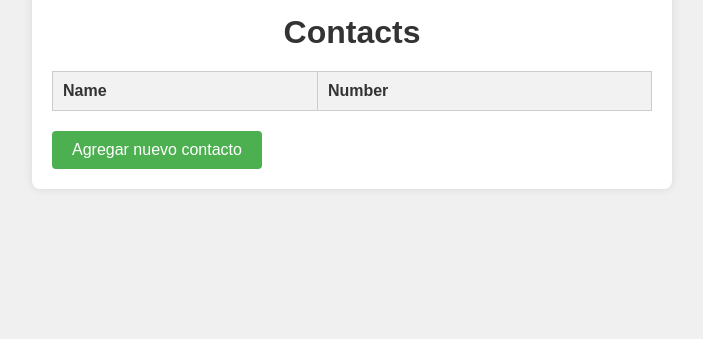
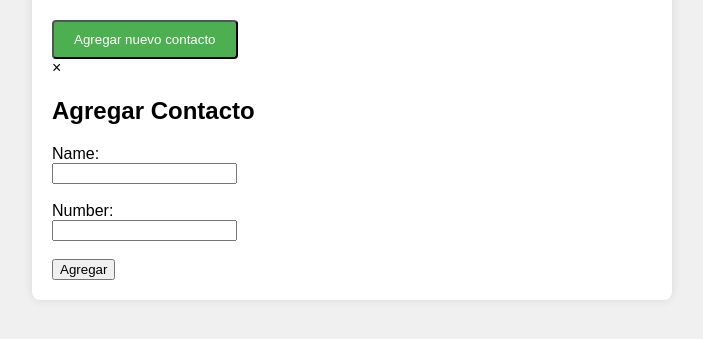
Before and after one commit to ovidionavarro/WhatsApp-P2P, a Flask app: page /contacts in a window 1280 px wide. Shown: the part 319-658 px from the top of the page, without its empty margins (288-991 px from the left). Run offline with Flask 3, Linux system fonts and the light colour scheme; lists and menus that the app fills with data are empty.

Commit message:
add contact button unfinished

```diff
--- a/templates/contacts.html
+++ b/templates/contacts.html
@@ -21,13 +21,33 @@
         <tbody>
         {% for contact in contacts %}
         <tr>
-            <td>C1</td>
-            <td>C2</td>
+            <td>{{ contact.name }}</td>
+            <td>{{ contact.number }}</td>
         </tr>
         {% endfor %}
         </tbody>
     </table>
-    <a href="/" class="btn">Agregar nuevo contacto</a>
+
+    <button id="addContactBtn" class="btn">Agregar nuevo contacto</button>
+
+    <!-- Popup Form -->
+    <div id="popupForm" class="popup-form-container">
+        <div class="popup-form-content">
+            <span class="close-btn">&times;</span>
+            <h2>Agregar Contacto</h2>
+            <form id="addContactForm" action="/singup" method="POST">
+                <label for="name">Name:</label><br>
+                <input type="text" id="name" name="name" required><br><br>
+
+                <label for="number">Number:</label><br>
+                <input type="text" id="number" name="number" required><br><br>
+
+                <input type="submit" value="Agregar">
+            </form>
+        </div>
+    </div>
 </div>
+
+<script src="{{ url_for('static', filename='script.js') }}"></script>
 </body>
 </html>
--- a/templates/singup.html
+++ b/templates/singup.html
@@ -10,7 +10,7 @@
 <div class="form-container">
     <a href="/" class="home-btn">Back</a>
     <h1>WhatsApp P2P</h1>
-    <form action="/" method="POST">
+    <form action="/singup" method="POST">
         <label for="name">Name:</label><br>
         <input type="text" id="name" name="name" required><br><br>
 
--- a/view.py
+++ b/view.py
@@ -1,6 +1,9 @@
 from flask import Flask, render_template, request, redirect, url_for
+import sys, os
+import logging
 
 app = Flask(__name__)
+logging.basicConfig(level=logging.DEBUG)
 
 
 @app.route('/', methods=['GET', 'POST'])
@@ -16,8 +19,17 @@
     return render_template('index.html')
 
 
-@app.route('/singup',methods=['GET', 'POST'])
-def about():
+@app.route('/singup', methods=['GET', 'POST'])
+def singup():
+    if request.method == 'POST':
+        logging.debug('singup!!!!!!')
+        # Obtiene los datos del formulario
+        name = request.form.get('name')
+        number = request.form.get('number')
+        user_folder = os.path.join('DB', f'{name}_{number}')
+        os.makedirs(user_folder, exist_ok=True)
+        return redirect(url_for('contacts', name=name, number=number))
+
     return render_template("singup.html")
 
 
```
